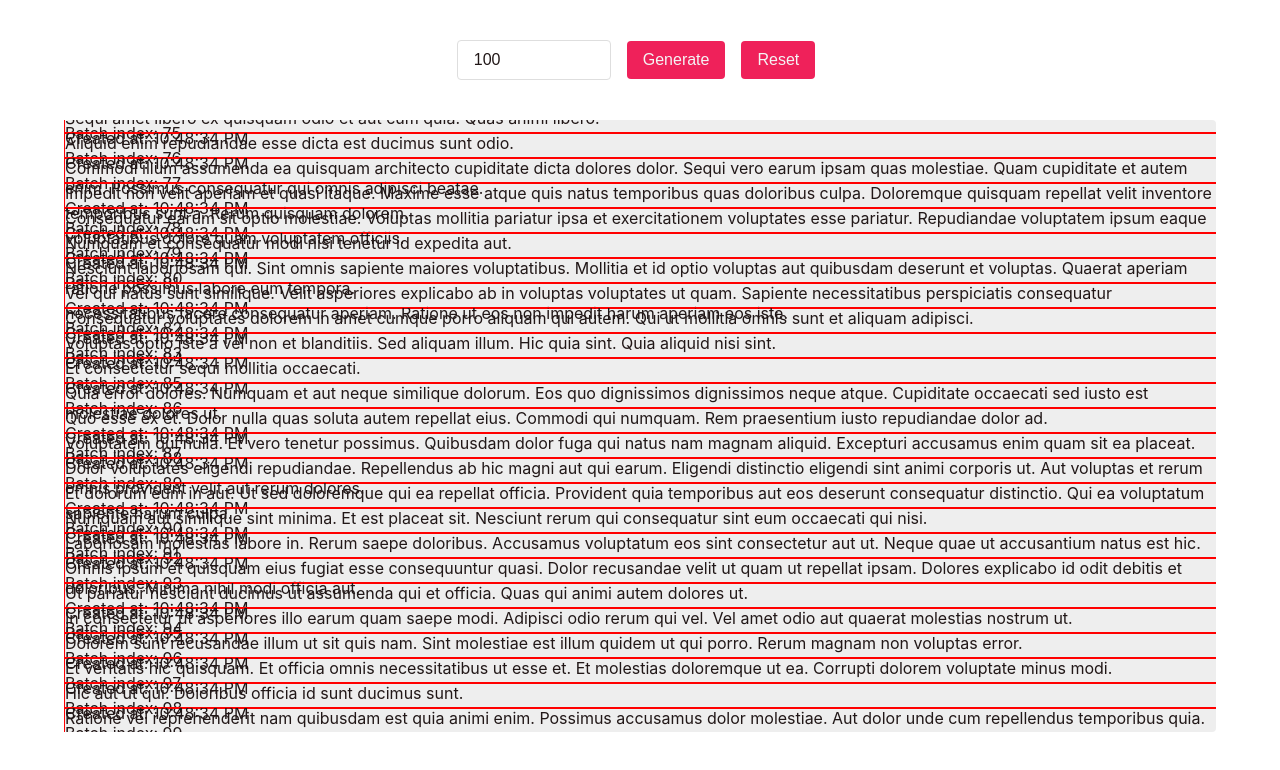
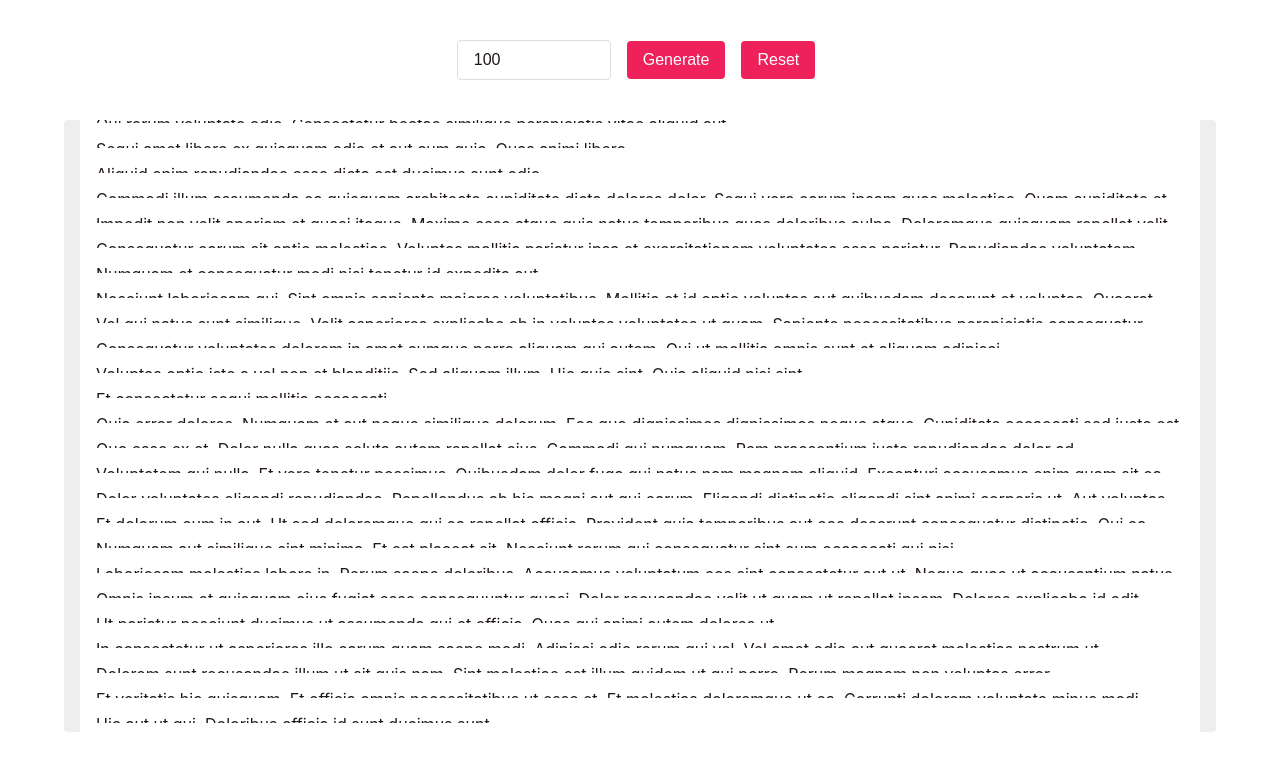
Before and after one commit to akiokio/inverse_virtualized_list, a React (Create React App) app: page / in a window 1280 px wide. Both pictures are taken after a click on the button "Generate". Shown: the top 770 px of the page. Built offline with nearby package versions, Linux system fonts and the light colour scheme.

Commit message:
feat(inverse-list): add row styles

```diff
--- a/src/Common/variables.scss
+++ b/src/Common/variables.scss
@@ -1,4 +1,5 @@
-$white: #f4f4f4;
+$white: #ffffff;
+$off-white: #f4f4f4;
 $black: #211717;
 $red: #ef215a;
 $gray: #dedede;
--- a/src/InvertedList/InvertedList.js
+++ b/src/InvertedList/InvertedList.js
@@ -3,6 +3,7 @@ import PropTypes from "prop-types";
 import { List as ImmutableList } from "immutable";
 
 import ListItem from "../ListItem";
+import NoRow from "../NoRows";
 
 import styles from "./InvertedList.module.scss";
 
@@ -10,10 +11,8 @@ import {
   AutoSizer,
   List,
   CellMeasurerCache,
-  CellMeasurer,
-  WindowScroller
+  CellMeasurer
 } from "react-virtualized";
-import "react-virtualized/styles.css";
 
 class InvertedList extends Component {
   static propTypes = {
@@ -29,7 +28,7 @@ class InvertedList extends Component {
     minHeight: 25
   });
 
-  noRowsRenderer = () => <div>Select the number of rows to start</div>;
+  noRowsRenderer = () => <NoRow />;
   rowRenderer = ({ index, key, parent, style }) => {
     const { listItems } = this.props;
     return (
--- a/src/ListItem/ListItem.js
+++ b/src/ListItem/ListItem.js
@@ -2,18 +2,29 @@ import React from "react";
 import PropTypes from "prop-types";
 import { Map } from "immutable";
 
+import styles from "./ListItem.module.scss";
+
 const ListItem = ({ style, item }) => {
   return (
-    <div style={{ ...style, border: "1px solid red" }}>
-      <div>{item.get("content")}</div>
-      <div>Created at: {item.get("createdAt").toLocaleTimeString("en-US")}</div>
-      <div>Batch index: {item.get("localIndex")}</div>
+    <div style={style}>
+      <div className={styles.ListItem}>
+        <div>{item.get("content")}</div>
+        <br />
+        <div>
+          <strong>Created at:</strong>{" "}
+          {item.get("createdAt").toLocaleTimeString("en-US")}
+        </div>
+        <br />
+        <div>
+          <strong>Batch index:</strong> {item.get("localIndex")}
+        </div>
+      </div>
     </div>
   );
 };
 
 ListItem.propTypes = {
-  style: PropTypes.object,
+  style: PropTypes.object.isRequired,
   item: PropTypes.instanceOf(Map).isRequired
 };
 
--- /dev/null
+++ b/src/ListItem/ListItem.module.scss
@@ -0,0 +1,9 @@
+@import "../Common/variables.scss";
+
+.ListItem {
+  margin: 16px 0;
+  background: $white;
+  border-radius: $border-radius;
+  padding: 16px;
+  margin: 16px;
+}
--- /dev/null
+++ b/src/NoRows/NoRows.js
@@ -0,0 +1,13 @@
+import React from "react";
+
+import styles from "./NoRows.module.scss";
+
+const NoRows = () => {
+  return (
+    <div className={styles.NoRowsWrapper}>
+      Select the number of rows to start
+    </div>
+  );
+};
+
+export default NoRows;
--- /dev/null
+++ b/src/NoRows/NoRows.module.scss
@@ -0,0 +1,7 @@
+.NoRowsWrapper {
+  display: flex;
+  justify-content: center;
+  align-items: center;
+  width: 100%;
+  height: 100%;
+}
--- /dev/null
+++ b/src/NoRows/index.js
@@ -0,0 +1 @@
+export { default } from "./NoRows";
```
